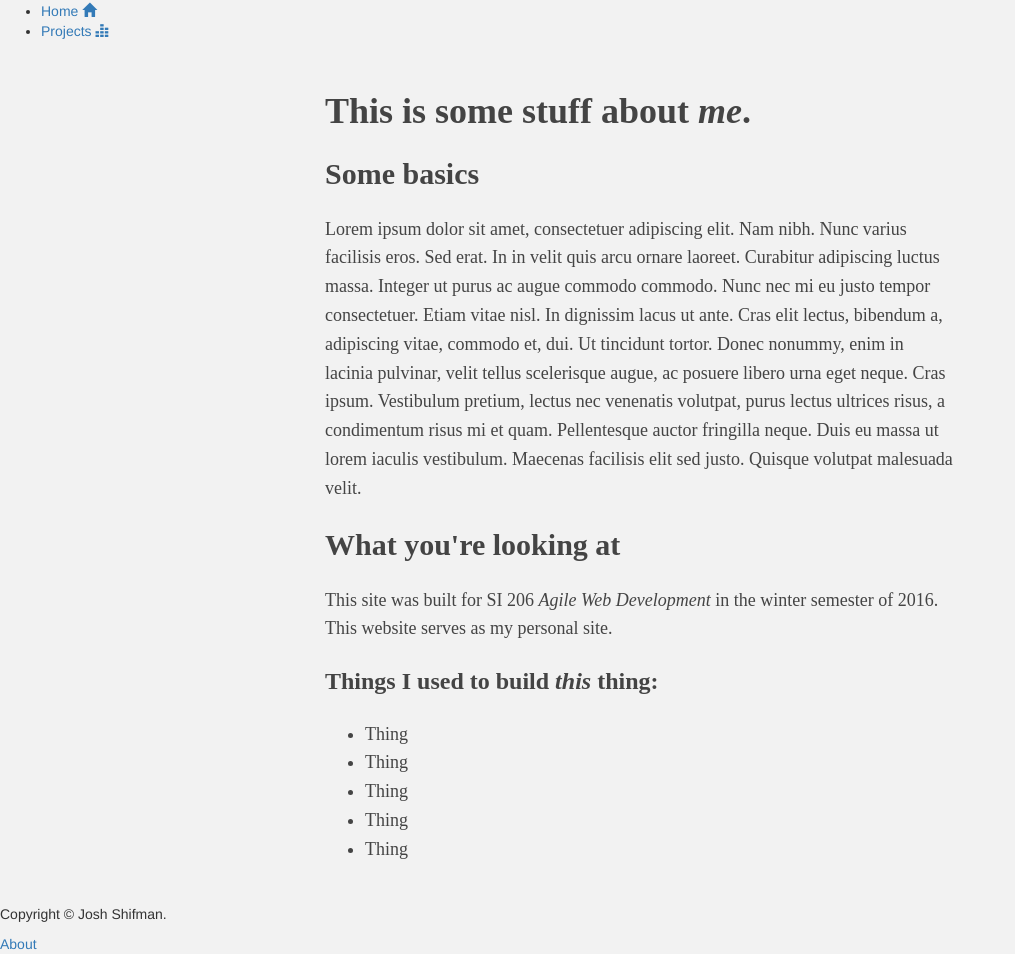
After one commit to joshshifman/personal-portfolio, a Python web app: template templates/about.html in a window 1280 px wide. The commit adds this page. Shown: the whole page, without its empty margins (0-1015 px from the left). Run offline with Jinja, Linux system fonts and the light colour scheme; the template is opened without the code that fills it, so the values that code supplies are empty; some libraries are stand-ins or nearby versions.

Commit message:
add about page

```diff
--- /dev/null
+++ b/static/about.css
@@ -0,0 +1,25 @@
+.about {
+    margin: 40px auto;
+    max-width: 650px;
+    line-height: 1.6;
+    font-size: 18px;
+    color: #444;
+    padding: 0 10px;
+    font-family: "Times New Roman", Times, serif;
+}
+.about h1{
+	font-weight: bold;
+}
+
+body {
+	background-color: #f2f2f2;
+}
+.about h2, h3 {
+	font-weight: bold;
+	margin: 25px auto 25px auto;
+}
+
+
+.about p, h1, h2, h3{
+	font-family: "Times New Roman", Times, serif;
+}
--- a/static/style.css
+++ b/static/style.css
@@ -13,7 +13,6 @@
     line-height: 400px;
 }
 
-
 .video-section .pattern-overlay {
     background-color: rgba(71, 71, 71, 0.59);
     padding: 110px 0 32px;
@@ -26,7 +25,8 @@ color:#fff;
 }
 .video-section h1{
     font-size:110px;
-font-family: 'Buenard', serif;
+    /*font-family: 'Buenard', serif;*/
+    font-family: "axisbold";
     font-weight:bold;
     text-transform: uppercase;
     margin: 40px auto 0px;
@@ -39,5 +39,9 @@ font-size: 25px;
     font-weight:lighter;
     margin: 0px auto 15px;
 }
-.video-section .buttonBar{display:none;}
-.player {font-size: 1px;}
+.video-section .buttonBar{
+    display:none;
+}
+.player {
+    font-size: 1px;
+}
--- /dev/null
+++ b/templates/about.html
@@ -0,0 +1,28 @@
+{%extends "templates/base.html" %}
+{% block content %}
+
+
+
+<div class="about">
+	<h1>This is some stuff about <em>me</em>.</h1>
+
+	<h2>Some basics</h2>
+	<p>
+		Lorem ipsum dolor sit amet, consectetuer adipiscing elit. Nam nibh. Nunc varius facilisis eros. Sed erat. In in velit quis arcu ornare laoreet. Curabitur adipiscing luctus massa. Integer ut purus ac augue commodo commodo. Nunc nec mi eu justo tempor consectetuer. Etiam vitae nisl. In dignissim lacus ut ante. Cras elit lectus, bibendum a, adipiscing vitae, commodo et, dui. Ut tincidunt tortor. Donec nonummy, enim in lacinia pulvinar, velit tellus scelerisque augue, ac posuere libero urna eget neque. Cras ipsum. Vestibulum pretium, lectus nec venenatis volutpat, purus lectus ultrices risus, a condimentum risus mi et quam. Pellentesque auctor fringilla neque. Duis eu massa ut lorem iaculis vestibulum. Maecenas facilisis elit sed justo. Quisque volutpat malesuada velit.
+	</p>
+
+	<h2>What you're looking at</h2>
+	<p>This site was built for SI 206 <em>Agile Web Development</em> in the winter semester of 2016. This website serves as my personal site. </p>
+	<h3>Things I used to build <em>this</em> thing:</h3>
+	<ul>
+		<li>Thing</li>
+		<li>Thing</li>
+		<li>Thing</li>
+		<li>Thing</li>
+		<li>Thing</li>
+	</ul>
+</div>
+
+
+
+{% endblock %}
--- a/templates/base.html
+++ b/templates/base.html
@@ -20,17 +20,47 @@
 
 	<link rel="stylesheet" type="text/css" href="static/animate.css">
 	<link rel="stylesheet" type="text/css" href="static/style.css">
+	<link rel="stylesheet" type="text/css" href="static/about.css">
 
 </head>
 <body>
 	<header>
 
 	</header>
+
+	<nav class="navbar navbar-fixed-right navbar-minimal animate" role="navigation">
+		<div class="navbar-toggler animate">
+			<span class="menu-icon"></span>
+		</div>
+		<ul class="navbar-menu animate">
+			<li>
+				<a href="about.html" class="animate">
+					<span class="desc animate">Home</span>
+					<span class="glyphicon glyphicon-home"></span>
+				</a>
+			</li>
+			<li>
+				<a href="projects.html" class="animate">
+					<span class="desc animate">Projects</span>
+					<span class="glyphicon glyphicon-equalizer"></span>
+				</a>
+			</li>
+		</ul>
+
+	</nav>
+
+
+
+
+
+
+
 	{% block content %}
 	I should never see this content.  It should be replaced.
 	{% endblock %}
 	<footer>
-		<p>Copyright &cop y; Josh Shifman.</p>
+		<p>Copyright &copy; Josh Shifman.</p>
+		<a href="about.html">About</a>
 	</footer>
 
 </body>
```
Also changed, not shown: main.py (+9 -1 lines), templates/index.html (+3 -17 lines). Lines whose indentation alone changed are shown as unchanged.
